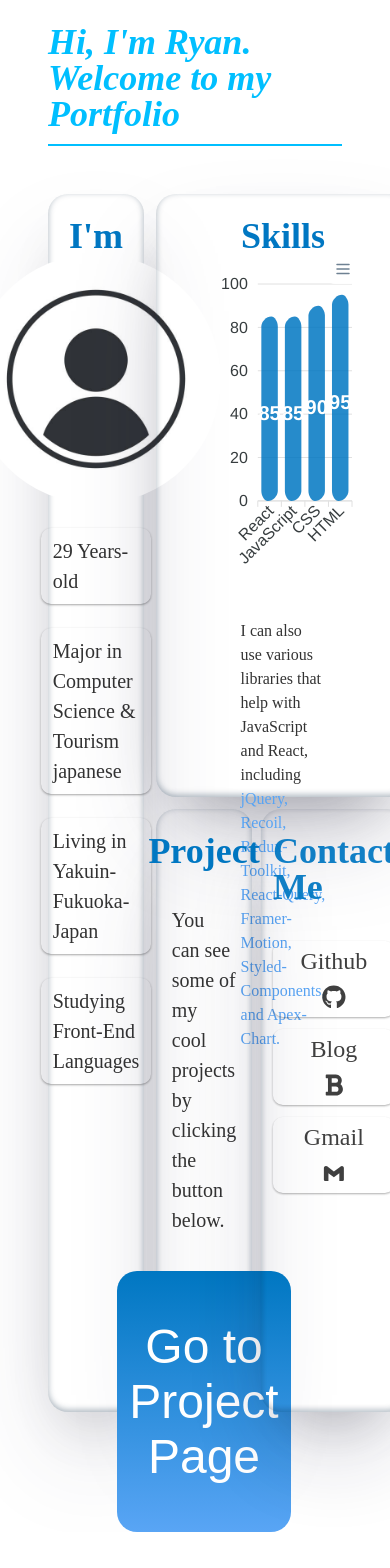
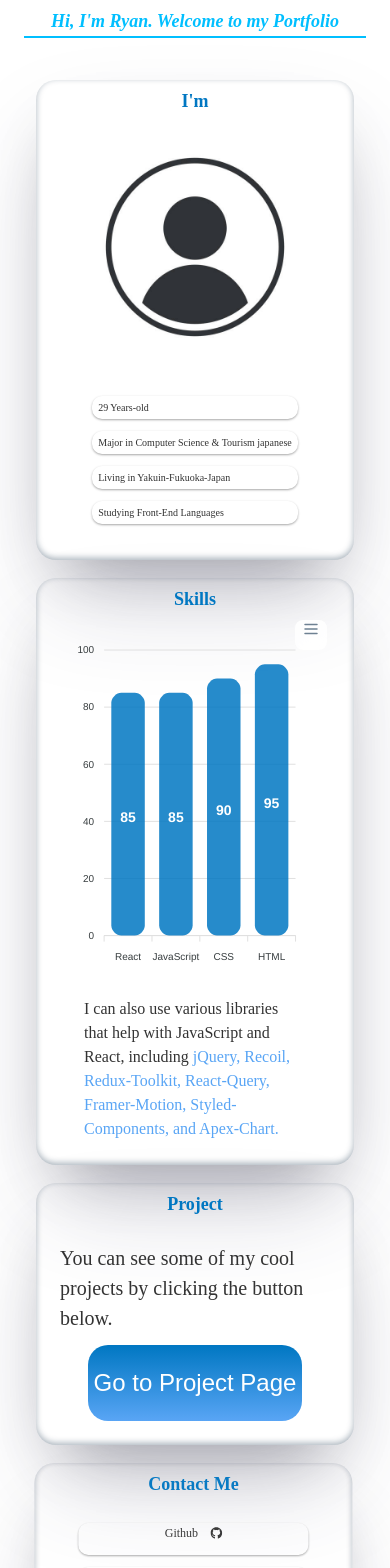
Before and after one commit to mediumryan/portfolio, a React (Create React App) app: page / in a window 390 px wide. Shown: the top 1568 px of the page. Before the commit the page ends 1532 px from the top, so only its background shows below. Built offline with nearby package versions, Linux system fonts and the light colour scheme; a web font is replaced by a local one.

Commit message:
[Update] Setting of media-query

```diff
--- a/src/App.js
+++ b/src/App.js
@@ -12,6 +12,9 @@ const MainWrapper = styled.div`
     display: flex;
     flex-direction: column;
     padding: var(--padding-double-large);
+    @media (max-width: 412px) and (max-height: 915px) {
+        height: 100%;
+    }
 `;
 
 function App() {
--- a/src/Components/Home/Contact.jsx
+++ b/src/Components/Home/Contact.jsx
@@ -18,7 +18,7 @@ const ContactWrapper = styled(motion.div)`
 `;
 
 const ContactItemBox = styled.div`
-    width: 100%;
+    width: 75%;
     margin-top: var(--margin-medium-large);
 `;
 
@@ -42,6 +42,14 @@ const ContactItem = styled(motion.a)`
     &:hover {
         background-color: var(--primary-100);
         color: var(--bg-100);
+    }
+    @media (max-width: 412px) and (max-height: 915px) {
+        flex-direction: row;
+        justify-content: center;
+        align-items: center;
+        span {
+            margin-right: 12px;
+        }
     }
 `;
 
--- a/src/Components/Home/Skills/SkillsChart.jsx
+++ b/src/Components/Home/Skills/SkillsChart.jsx
@@ -22,13 +22,13 @@ export default function SkillsChart() {
                 dataLabels: {
                     enabled: true,
                     style: {
-                        fontSize: '20px',
+                        fontSize: window.innerWidth < 915 ? '14px' : '20px',
                     },
                 },
                 xaxis: {
                     labels: {
                         style: {
-                            fontSize: '16px',
+                            fontSize: window.innerWidth < 915 ? '10px' : '16px',
                         },
                     },
                     categories: ['React', 'JavaScript', 'CSS', 'HTML'],
@@ -36,7 +36,7 @@ export default function SkillsChart() {
                 yaxis: {
                     labels: {
                         style: {
-                            fontSize: '16px',
+                            fontSize: window.innerWidth < 915 ? '10px' : '16px',
                         },
                     },
                 },
--- a/src/Components/Project/ProjectGrid.jsx
+++ b/src/Components/Project/ProjectGrid.jsx
@@ -14,6 +14,9 @@ const GridWrapper = styled.div`
     width: 85%;
     height: 85%;
     position: relative;
+    @media (max-width: 412px) and (max-height: 915px) {
+        width: 100%;
+    }
 `;
 
 const GridContents = styled(motion.div)`
--- a/src/Pages/Home.jsx
+++ b/src/Pages/Home.jsx
@@ -13,6 +13,14 @@ const Grid = styled.div`
     grid-template-columns: repeat(5, 1fr);
     grid-template-rows: repeat(4, 1fr);
     grid-gap: var(--margin-medium);
+    @media (max-width: 412px) and (max-height: 915px) {
+        display: flex;
+        flex-direction: column;
+        padding: var(--padding-large) var(--padding-medium-large);
+        * {
+            margin-bottom: 12px;
+        }
+    }
 `;
 export default function Home() {
     return (
--- a/src/Pages/Projects.jsx
+++ b/src/Pages/Projects.jsx
@@ -10,6 +10,9 @@ const ProjectsWrapper = styled.div`
     align-items: center;
     padding: var(--padding-double-large);
     height: 100vh;
+    @media (max-width: 412px) and (max-height: 915px) {
+        padding: var(--padding-double-small);
+    }
 `;
 
 const ProjectTitle = styled.h2`
@@ -36,7 +39,13 @@ export default function Projects() {
 
     return (
         <ProjectsWrapper>
-            <ProjectTitle>Projects</ProjectTitle>
+            <ProjectTitle
+                style={{
+                    marginBottom: window.innerWidth < 915 ? '32px' : '0px',
+                }}
+            >
+                Projects
+            </ProjectTitle>
             <ProjectGrid />
             <GoHome onClick={() => navigate('/')}>
                 <AiFillHome />
--- a/src/css/index.css
+++ b/src/css/index.css
@@ -51,3 +51,32 @@
 body {
     font-family: 'GmarketSansMedium';
 }
+
+@media (max-width: 412px) and (max-height: 915px) {
+    :root {
+        /* font-size */
+        --font-size-huge: 32px;
+        --font-size-large: 24px;
+        --font-size-medium-large: 18px;
+        --font-size-medium: 12px;
+        --font-size-small: 10px;
+        --font-size-micro: 8px;
+        /* margin */
+        --margin-very-large: 24px;
+        --margin-large: 18px;
+        --margin-medium-large: 12px;
+        --margin-medium: 6px;
+        --margin-small: 4px;
+        --margin-micro: 2px;
+        /* padding */
+        --padding-very-large: 24px;
+        --padding-large: 18px;
+        --padding-medium-large: 12px;
+        --padding-medium: 6px;
+        --padding-small: 4px;
+        --padding-micro: 2px;
+        --padding-double-large: 12px 24px;
+        --padding-double-medium: 6px 12px;
+        --padding-double-small: 4px 6px;
+    }
+}
```
